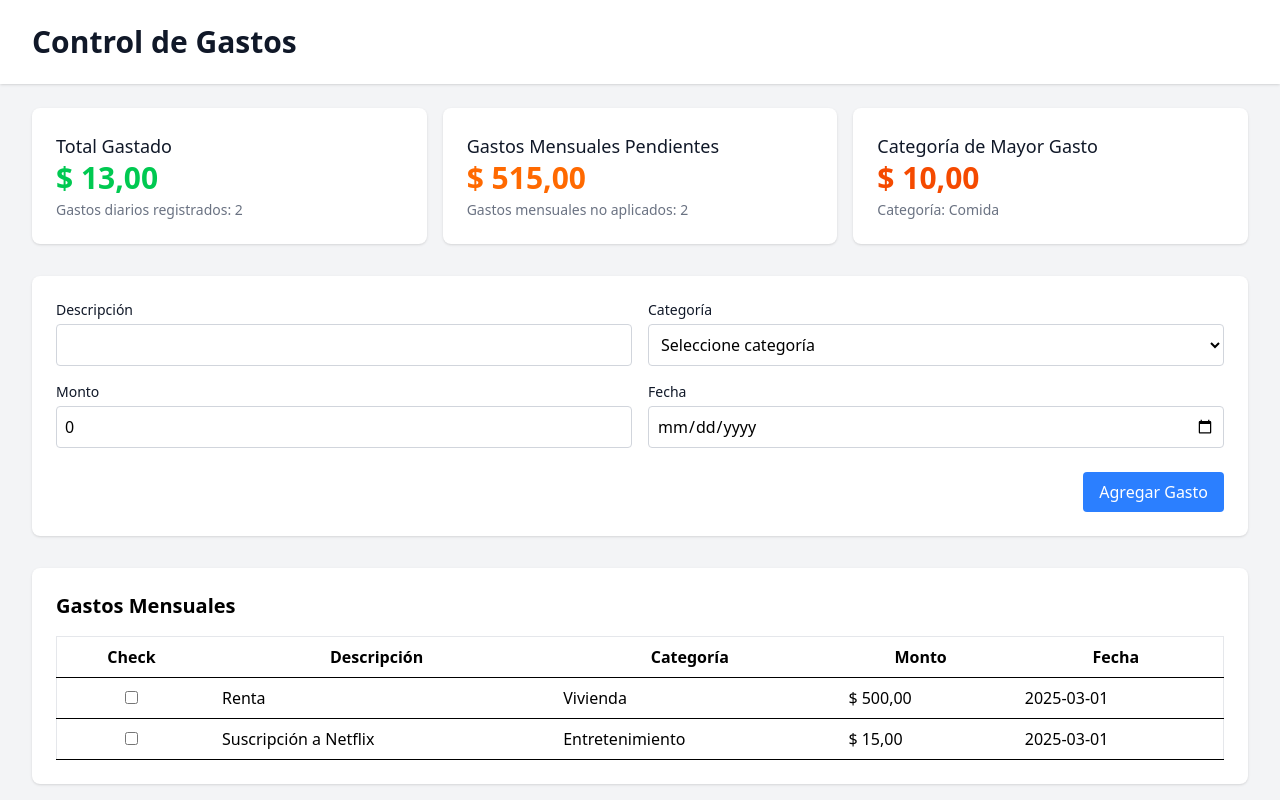
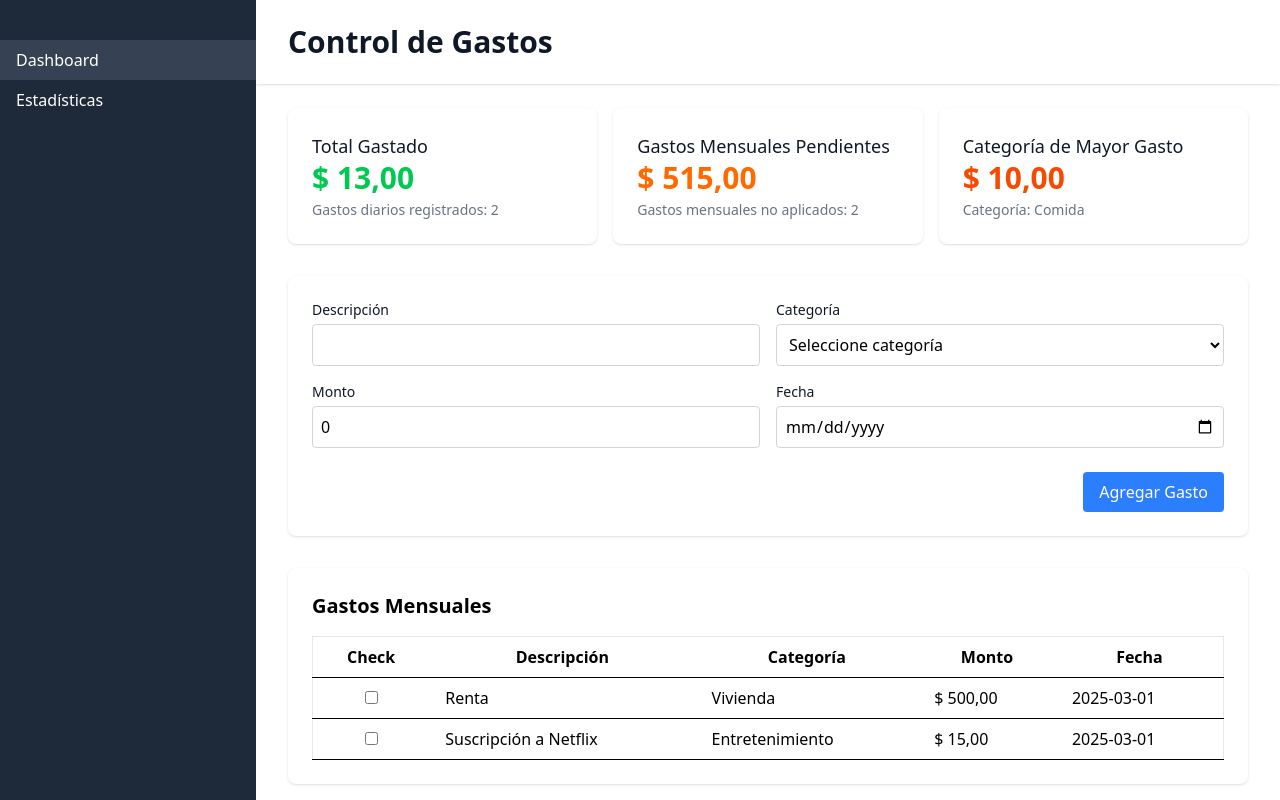
Before and after one commit to Adriel-M-A/control-gastos, a React (Vite) app: page / in a window 1280 px wide. Shown: the top 800 px of the page. Built offline with nearby package versions, Linux system fonts and the light colour scheme.

Commit message:
Agrega diseño de layout principal: implementa MainLayout y Sidebar para navegación, y actualiza App para renderizar contenido dinámico

```diff
--- a/src/App.tsx
+++ b/src/App.tsx
@@ -1,103 +1,28 @@
 import { useState } from "react";
-import { ExpenseForm } from "./components/ExpenseForm";
-import { DailyExpensesTable } from "./components/DailyExpensesTable";
-import { MonthlyExpensesTable } from "./components/MonthlyExpensesTable";
-import { SummaryCards } from "./components/SummaryCards";
-
-interface Expense {
-  id: number;
-  description: string;
-  category: string;
-  amount: number;
-  date: string;
-  isChecked?: boolean; // Para gastos mensuales
-}
+import MainLayout from "./layouts/MainLayout";
+import Dashboard from "./pages/Dashboard";
+import Statistics from "./pages/Statistics";
 
 const App = () => {
-  // Estado para los gastos diarios
-  const [dailyExpenses, setDailyExpenses] = useState<Expense[]>([
-    { id: 100, description: "Almuerzo", category: "Comida", amount: 10, date: "2025-03-15" },
-    { id: 101, description: "Café", category: "Bebidas", amount: 3, date: "2025-03-15" },
-  ]);
+  // Estado para la opción seleccionada en el Sidebar
+  const [selectedOption, setSelectedOption] = useState("dashboard");
 
-  // Estado para los gastos mensuales
-  const [monthlyExpenses, setMonthlyExpenses] = useState<Expense[]>([
-    { id: 1, description: "Renta", category: "Vivienda", amount: 500, date: "2025-03-01", isChecked: false },
-    {
-      id: 2,
-      description: "Suscripción a Netflix",
-      category: "Entretenimiento",
-      amount: 15,
-      date: "2025-03-01",
-      isChecked: false,
-    },
-  ]);
-
-  // Función para agregar un gasto ingresado desde el formulario (al final de la lista)
-  const addExpense = (expense: Expense) => {
-    setDailyExpenses((prevExpenses) => [...prevExpenses, expense]);
-  };
-
-  // Maneja el cambio de estado (check/uncheck) de un gasto mensual
-  const handleToggleMonthlyExpense = (expense: Expense, checked: boolean) => {
-    // Actualizar el estado de gastos mensuales
-    setMonthlyExpenses((prevExpenses) =>
-      prevExpenses.map((exp) => (exp.id === expense.id ? { ...exp, isChecked: checked } : exp))
-    );
-
-    if (checked) {
-      // Agregar el gasto a la tabla diaria solo si no existe ya
-      setDailyExpenses((prevDaily) => {
-        if (prevDaily.some((exp) => exp.id === expense.id)) return prevDaily;
-        return [...prevDaily, expense];
-      });
-    } else {
-      // Remover el gasto de la tabla diaria
-      setDailyExpenses((prevDaily) => prevDaily.filter((exp) => exp.id !== expense.id));
+  // Función para renderizar el contenido principal según la opción seleccionada
+  const renderMainContent = () => {
+    switch (selectedOption) {
+      case "dashboard":
+        return <Dashboard />;
+      case "statistics":
+        return <Statistics />;
+      default:
+        return <Dashboard />;
     }
   };
 
   return (
-    // Contenedor principal con fondo gris claro y altura mínima completa
-    <div className="min-h-screen bg-gray-100">
-      {/* Header con fondo blanco y sombra, siguiendo el estilo del ejemplo */}
-      <header className="bg-white shadow">
-        <div className="max-w-7xl mx-auto py-6 px-4 sm:px-6 lg:px-8">
-          <h1 className="text-3xl font-bold text-gray-900">Control de Gastos</h1>
-        </div>
-      </header>
-
-      {/* Contenedor principal para el contenido */}
-      <main className="max-w-7xl mx-auto py-6 sm:px-6 lg:px-8">
-        {/* Sección de Tarjetas Resumen */}
-        <div className="mb-8">
-          <SummaryCards dailyExpenses={dailyExpenses} monthlyExpenses={monthlyExpenses} />
-        </div>
-
-        {/* Sección del Formulario */}
-        <div className="mb-8">
-          <div className="bg-white shadow rounded-lg p-6">
-            <ExpenseForm onAddExpense={addExpense} />
-          </div>
-        </div>
-
-        {/* Sección de Gastos Mensuales */}
-        <div className="mb-8">
-          <div className="bg-white shadow rounded-lg p-6">
-            <h2 className="text-xl font-semibold mb-4">Gastos Mensuales</h2>
-            <MonthlyExpensesTable monthlyExpenses={monthlyExpenses} onToggleExpense={handleToggleMonthlyExpense} />
-          </div>
-        </div>
-
-        {/* Sección de Gastos Diarios */}
-        <div>
-          <div className="bg-white shadow rounded-lg p-6">
-            <h2 className="text-xl font-semibold mb-4">Gastos del Día</h2>
-            <DailyExpensesTable dailyExpenses={dailyExpenses} />
-          </div>
-        </div>
-      </main>
-    </div>
+    <MainLayout selectedOption={selectedOption} setSelectedOption={setSelectedOption}>
+      {renderMainContent()}
+    </MainLayout>
   );
 };
 
--- /dev/null
+++ b/src/layouts/MainLayout.tsx
@@ -0,0 +1,30 @@
+import Sidebar from "./Sidebar";
+
+interface MainLayoutProps {
+  children: React.ReactNode;
+  selectedOption: string;
+  setSelectedOption: (option: string) => void;
+}
+
+const MainLayout = ({ children, selectedOption, setSelectedOption }: MainLayoutProps) => {
+  return (
+    <div>
+      {/* Sidebar fijo */}
+      <Sidebar onSelect={setSelectedOption} selectedOption={selectedOption} />
+
+      {/* Contenedor principal con margen izquierdo igual al ancho del Sidebar */}
+      <div className="ml-64">
+        {/* Encabezado */}
+        <header className="bg-white shadow">
+          <div className="max-w-7xl mx-auto py-6 px-4 sm:px-6 lg:px-8">
+            <h1 className="text-3xl font-bold text-gray-900">Control de Gastos</h1>
+          </div>
+        </header>
+        {/* Área principal donde se renderiza el contenido dinámico */}
+        <main className="max-w-7xl mx-auto py-6 sm:px-6 lg:px-8">{children}</main>
+      </div>
+    </div>
+  );
+};
+
+export default MainLayout;
--- /dev/null
+++ b/src/layouts/Sidebar.tsx
@@ -0,0 +1,36 @@
+interface SidebarProps {
+  onSelect: (option: string) => void;
+  selectedOption: string;
+}
+
+const Sidebar = ({ onSelect, selectedOption }: SidebarProps) => {
+  return (
+    // Sidebar fijo con posición fixed y altura completa
+    <aside className="fixed top-0 left-0 w-64 h-screen bg-gray-800 text-white">
+      <nav className="mt-10">
+        <ul>
+          {/* Opción de Dashboard */}
+          <li
+            className={`px-4 py-2 hover:bg-gray-700 cursor-pointer ${
+              selectedOption === "dashboard" ? "bg-gray-700" : ""
+            }`}
+            onClick={() => onSelect("dashboard")}
+          >
+            Dashboard
+          </li>
+          {/* Nueva opción: Estadísticas */}
+          <li
+            className={`px-4 py-2 hover:bg-gray-700 cursor-pointer ${
+              selectedOption === "statistics" ? "bg-gray-700" : ""
+            }`}
+            onClick={() => onSelect("statistics")}
+          >
+            Estadísticas
+          </li>
+        </ul>
+      </nav>
+    </aside>
+  );
+};
+
+export default Sidebar;
--- /dev/null
+++ b/src/pages/Dashboard.tsx
@@ -0,0 +1,94 @@
+import { useState } from "react";
+import { ExpenseForm } from "../components/ExpenseForm";
+import { DailyExpensesTable } from "../components/DailyExpensesTable";
+import { MonthlyExpensesTable } from "../components/MonthlyExpensesTable";
+import { SummaryCards } from "../components/SummaryCards";
+
+// Interfaz para definir el tipo de gasto
+interface Expense {
+  id: number;
+  description: string;
+  category: string;
+  amount: number;
+  date: string;
+  isChecked?: boolean; // Para gastos mensuales
+}
+
+const Dashboard = () => {
+  // Estado para los gastos diarios
+  const [dailyExpenses, setDailyExpenses] = useState<Expense[]>([
+    { id: 100, description: "Almuerzo", category: "Comida", amount: 10, date: "2025-03-15" },
+    { id: 101, description: "Café", category: "Bebidas", amount: 3, date: "2025-03-15" },
+  ]);
+
+  // Estado para los gastos mensuales
+  const [monthlyExpenses, setMonthlyExpenses] = useState<Expense[]>([
+    { id: 1, description: "Renta", category: "Vivienda", amount: 500, date: "2025-03-01", isChecked: false },
+    {
+      id: 2,
+      description: "Suscripción a Netflix",
+      category: "Entretenimiento",
+      amount: 15,
+      date: "2025-03-01",
+      isChecked: false,
+    },
+  ]);
+
+  // Función para agregar un gasto ingresado desde el formulario
+  const addExpense = (expense: Expense) => {
+    setDailyExpenses((prevExpenses) => [...prevExpenses, expense]);
+  };
+
+  // Función para cambiar el estado (check/uncheck) de un gasto mensual
+  const handleToggleMonthlyExpense = (expense: Expense, checked: boolean) => {
+    // Actualizar el estado de gastos mensuales
+    setMonthlyExpenses((prevExpenses) =>
+      prevExpenses.map((exp) => (exp.id === expense.id ? { ...exp, isChecked: checked } : exp))
+    );
+
+    if (checked) {
+      // Agregar el gasto a la tabla diaria solo si no existe ya
+      setDailyExpenses((prevDaily) => {
+        if (prevDaily.some((exp) => exp.id === expense.id)) return prevDaily;
+        return [...prevDaily, expense];
+      });
+    } else {
+      // Remover el gasto de la tabla diaria
+      setDailyExpenses((prevDaily) => prevDaily.filter((exp) => exp.id !== expense.id));
+    }
+  };
+
+  return (
+    <div>
+      {/* Sección de Tarjetas Resumen */}
+      <div className="mb-8">
+        <SummaryCards dailyExpenses={dailyExpenses} monthlyExpenses={monthlyExpenses} />
+      </div>
+
+      {/* Sección del Formulario */}
+      <div className="mb-8">
+        <div className="bg-white shadow rounded-lg p-6">
+          <ExpenseForm onAddExpense={addExpense} />
+        </div>
+      </div>
+
+      {/* Sección de Gastos Mensuales */}
+      <div className="mb-8">
+        <div className="bg-white shadow rounded-lg p-6">
+          <h2 className="text-xl font-semibold mb-4">Gastos Mensuales</h2>
+          <MonthlyExpensesTable monthlyExpenses={monthlyExpenses} onToggleExpense={handleToggleMonthlyExpense} />
+        </div>
+      </div>
+
+      {/* Sección de Gastos Diarios */}
+      <div>
+        <div className="bg-white shadow rounded-lg p-6">
+          <h2 className="text-xl font-semibold mb-4">Gastos del Día</h2>
+          <DailyExpensesTable dailyExpenses={dailyExpenses} />
+        </div>
+      </div>
+    </div>
+  );
+};
+
+export default Dashboard;
--- /dev/null
+++ b/src/pages/Statistics.tsx
@@ -0,0 +1,12 @@
+const Statistics = () => {
+  return (
+    <div>
+      {/* Título para la sección de Estadísticas */}
+      <h2 className="text-xl font-semibold mb-4">Estadísticas</h2>
+      {/* Contenido de ejemplo */}
+      <p>Aquí se mostrarán las estadísticas de gastos.</p>
+    </div>
+  );
+};
+
+export default Statistics;
```
